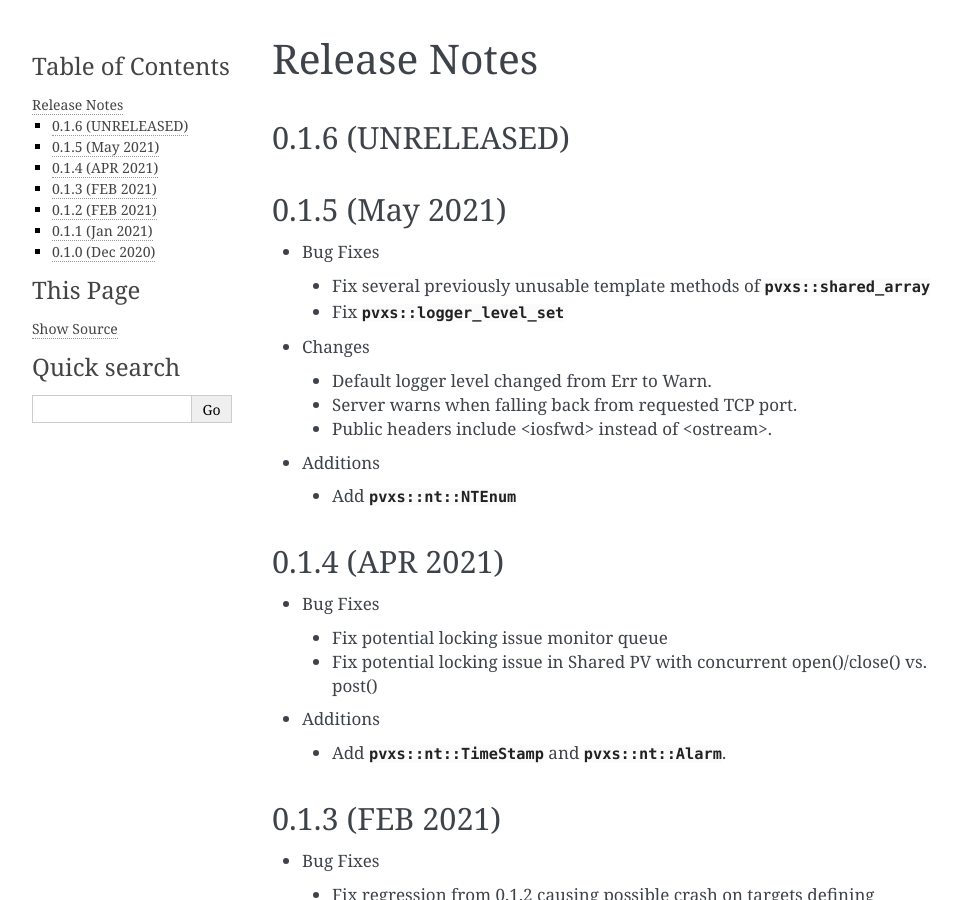
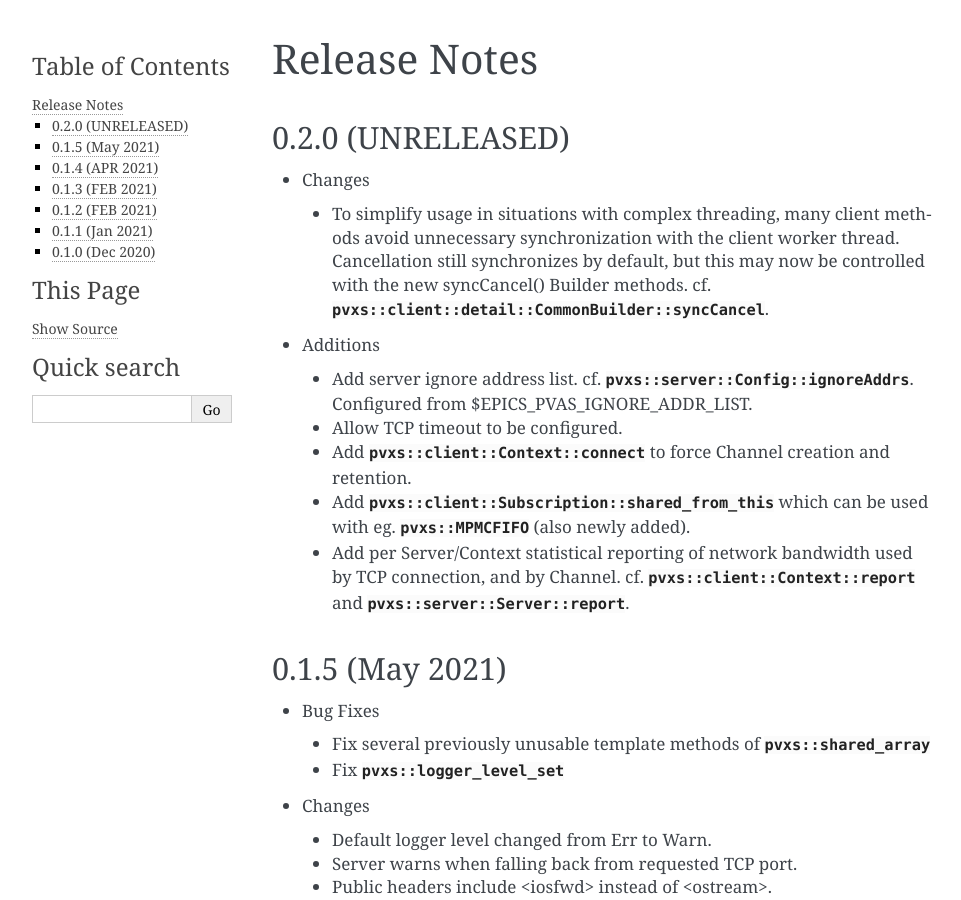
Before and after one commit to epics-base/pvxs, a Sphinx documentation site: the page built from documentation/releasenotes.rst, in a window 1280 px wide and 900 px high. Shown: the whole window, without its empty margins (148-1109 px from the left). Built offline with Sphinx 7.4.7, drawn with Linux system fonts in a browser that asks for light colours; pages that are not in the unit, such as notebooks, are missing from menus.

Commit message:
doc and version bump to 0.2.0

```diff
--- a/documentation/releasenotes.rst
+++ b/documentation/releasenotes.rst
@@ -3,8 +3,24 @@
 Release Notes
 =============
 
-0.1.6 (UNRELEASED)
+0.2.0 (UNRELEASED)
 ------------------
+
+* Changes
+
+ * To simplify usage in situations with complex threading, many client methods avoid unnecessary
+   synchronization with the client worker thread.
+   Cancellation still synchronizes by default, but this may now be controlled with
+   the new syncCancel() Builder methods.  cf. `pvxs::client::detail::CommonBuilder::syncCancel()`.
+
+* Additions
+
+ * Add server ignore address list.  cf. `pvxs::server::Config::ignoreAddrs`.  Configured from $EPICS_PVAS_IGNORE_ADDR_LIST.
+ * Allow TCP timeout to be configured.
+ * Add `pvxs::client::Context::connect()` to force Channel creation and retention.
+ * Add `pvxs::client::Subscription::shared_from_this()` which can be used with eg. `pvxs::MPMCFIFO` (also newly added).
+ * Add per Server/Context statistical reporting of network bandwidth used by TCP connection, and by Channel.
+   cf. `pvxs::client::Context::report()` and `pvxs::server::Server::report()`.
 
 0.1.5 (May 2021)
 ----------------
```
Also changed, not shown: documentation/client.rst (+12 -0 lines), 2 other files.
